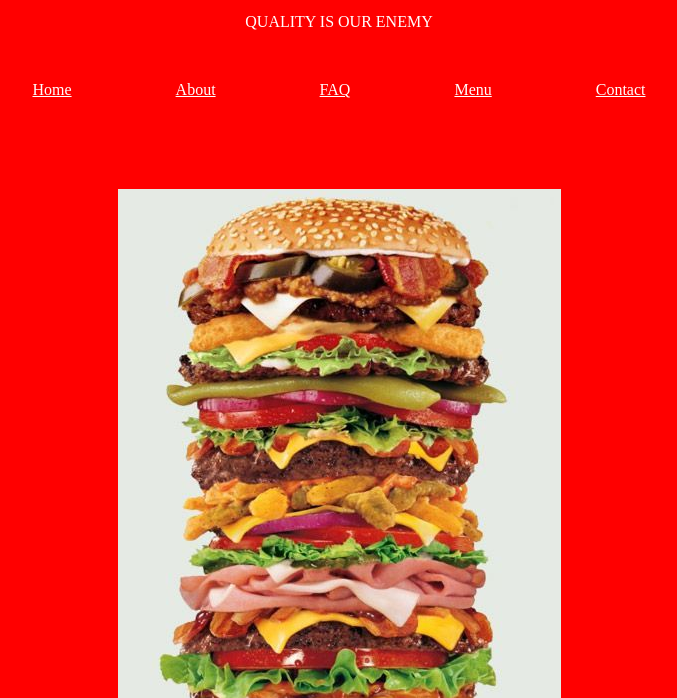
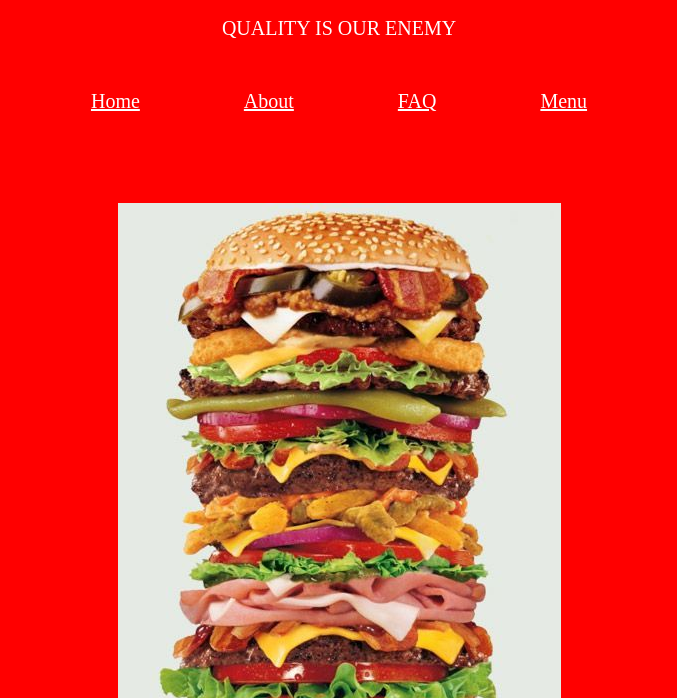
Before and after one commit to Zabra2/WenySite, a plain HTML site: page index.html in a window 1280 px wide. Shown: the part 102-800 px from the top of the page, without its empty margins (301-978 px from the left). Drawn offline with Linux system fonts and the light colour scheme.

Commit message:
Update index.html

```diff
--- a/index.html
+++ b/index.html
@@ -2,12 +2,13 @@
     <head>
         <style>
 
-            body {background-color: red;}
+            body {background-color: red; color: white;}
             table, th, td {
   border: 1px solid black;
   border-collapse: collapse;
 }
-            a {color: white;}
+            a {color: white; font-size: 125%;}
+            p {color: white; font-size: 125%;}
 
             .show{display: none;}
             .big{font-size: 500%;}
@@ -36,12 +37,12 @@
 
 
         <nav style="margin-top: 50px;">
-            <a style="margin: 50px; color: white;" href="#">Home</a>
-            <a style="margin: 50px; color: white;" href="#">About</a>
-            <a style="margin: 50px; color: white;" href="#">FAQ</a>
-            <a style="margin: 50px; color: white;" href="#">Menu</a>
+            <a style="margin: 50px; color: white;" href="home.html">Home</a>
+            <a style="margin: 50px; color: white;" href="about.html">About</a>
+            <a style="margin: 50px; color: white;" href="faq.html">FAQ</a>
+            <a style="margin: 50px; color: white;" href="menu.html">Menu</a>
 
-            <a style="margin: 50px; color: white;" href="#">Contact</a>
+
         </nav>
 
         <br/><br/><br/><br/><br/><img src="burgertall.jpg">
@@ -99,7 +100,13 @@
 
 
 
+    <footer style="text-align: center;">
 
+        <h6>Concept by Hunter T. Super quick 30 min junky website thrown togetherby Micah W. Technical assistance by Zaine F. Weny ideas by everyone, but special thanks to Brayden F. for a majority of it.</h6>
+
+
+
+        </footer>
     </body>
 
 
```
